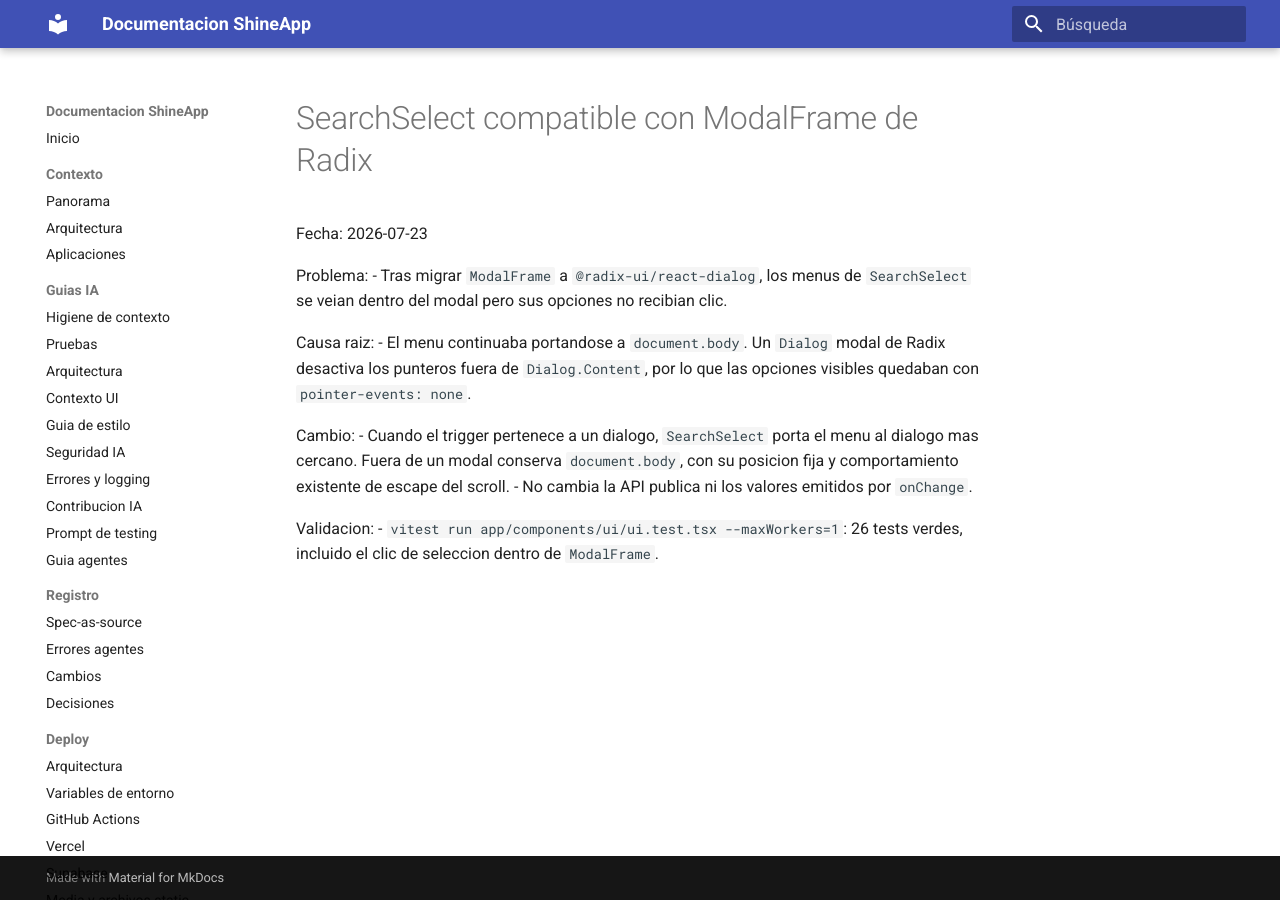
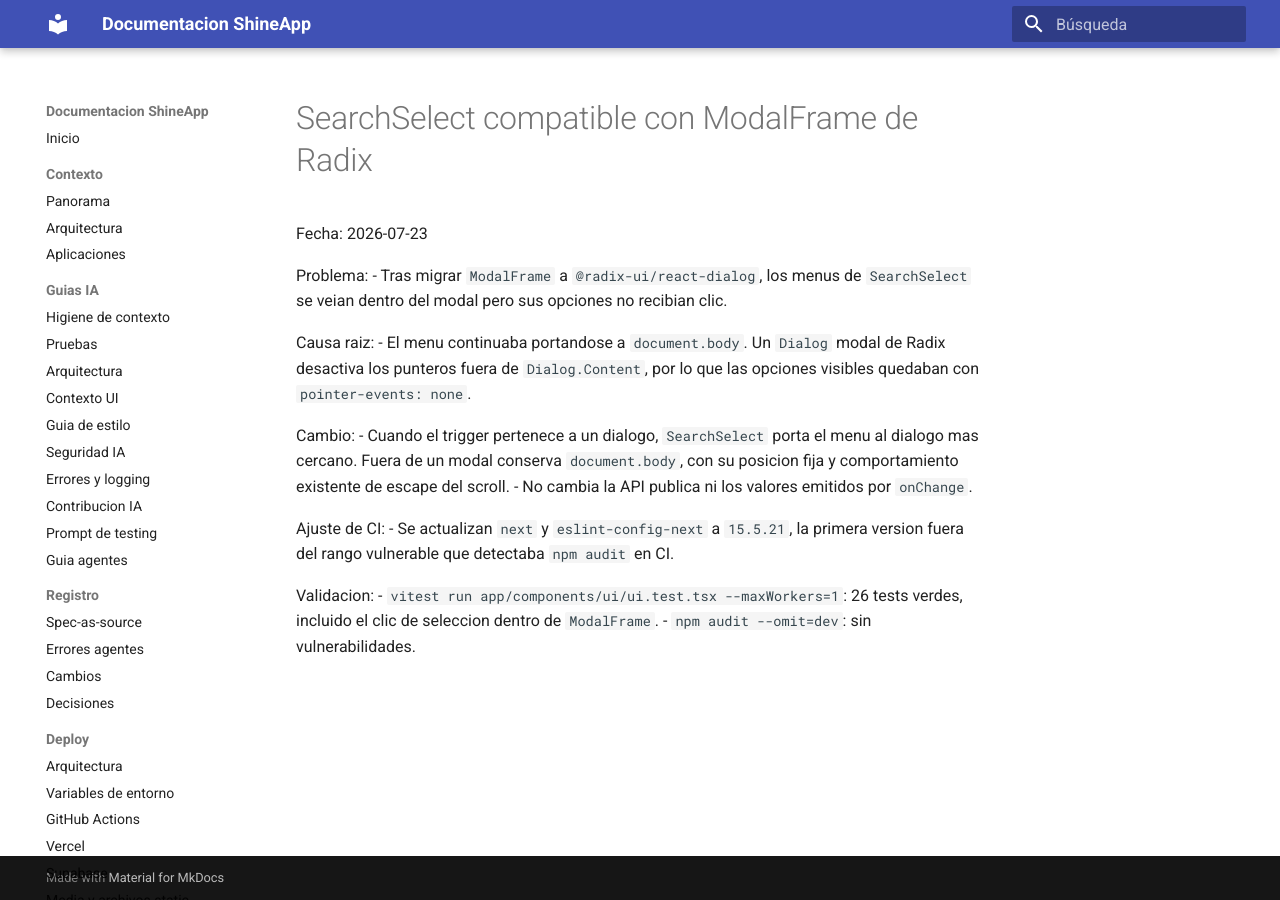
Before and after one commit to juanikitro/ShineApp, an MkDocs documentation site: the page built from docs/registro/cambios/2026-07-23-searchselect-radix-dialog.md, in a window 1280 px wide. Built offline with MkDocs 1.6.1 and Material for MkDocs 9.7.7, drawn with Linux system fonts in a browser that asks for light colours.

Commit message:
fix(deps): update Next.js security patch

```diff
--- a/docs/registro/cambios/2026-07-23-searchselect-radix-dialog.md
+++ b/docs/registro/cambios/2026-07-23-searchselect-radix-dialog.md
@@ -17,6 +17,11 @@ Cambio:
   posicion fija y comportamiento existente de escape del scroll.
 - No cambia la API publica ni los valores emitidos por `onChange`.
 
+Ajuste de CI:
+- Se actualizan `next` y `eslint-config-next` a `15.5.21`, la primera
+  version fuera del rango vulnerable que detectaba `npm audit` en CI.
+
 Validacion:
 - `vitest run app/components/ui/ui.test.tsx --maxWorkers=1`: 26 tests verdes,
   incluido el clic de seleccion dentro de `ModalFrame`.
+- `npm audit --omit=dev`: sin vulnerabilidades.
```
Also changed, not shown: 2 other files.
